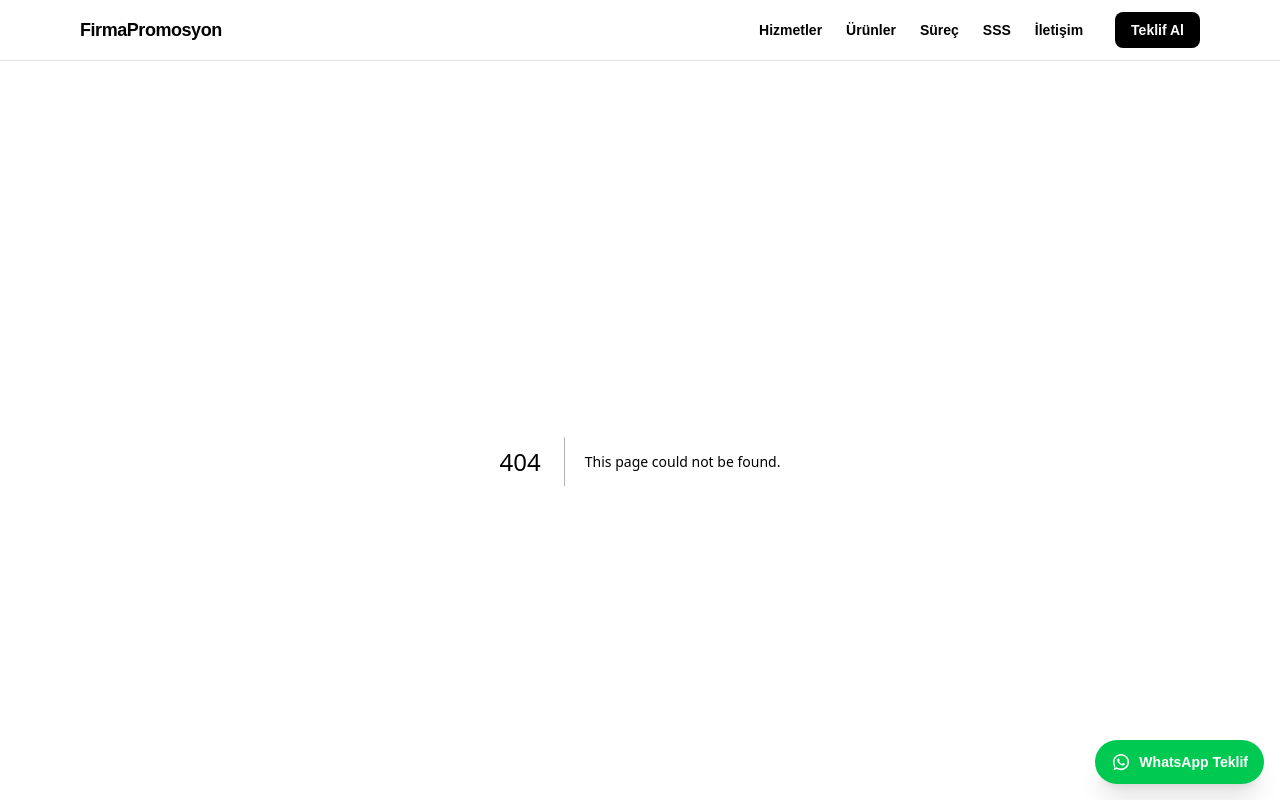
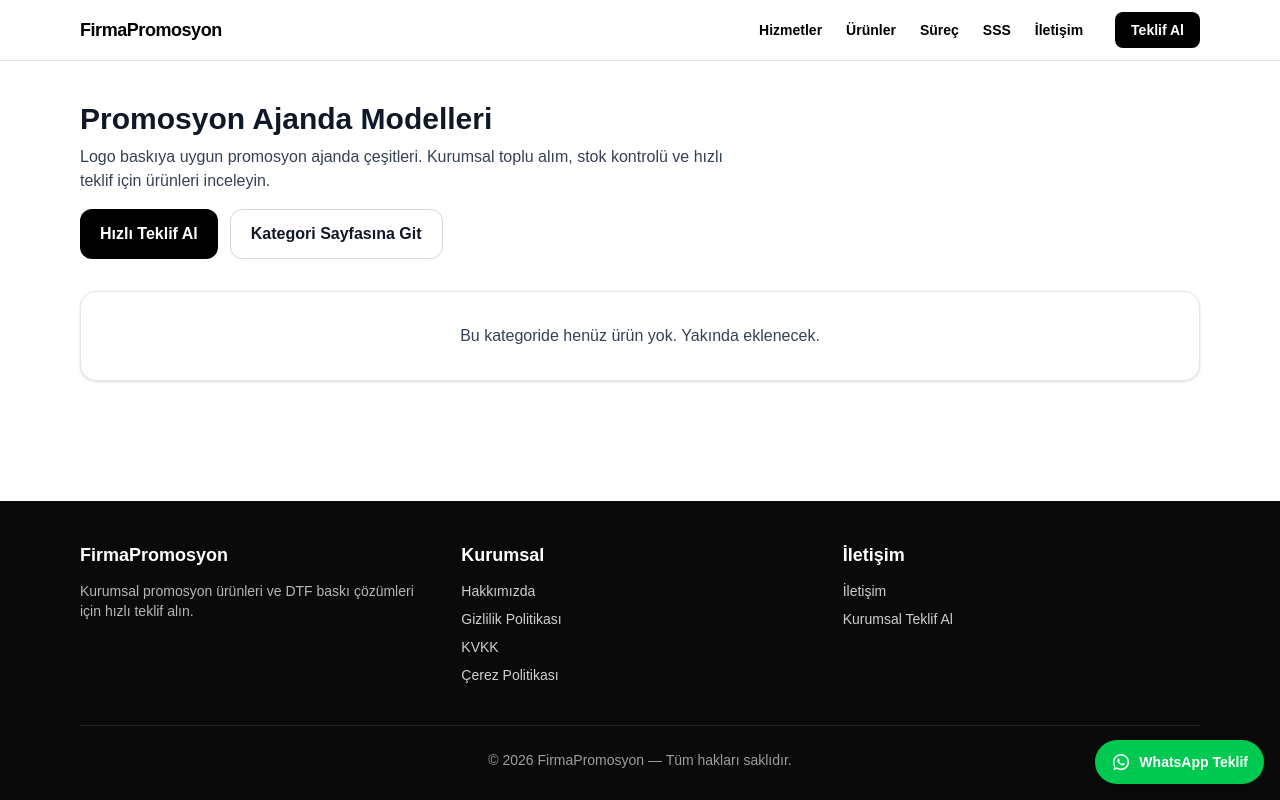
Before and after one commit to berkankocek1-dot/firmapromosyon, a Next.js app: page /promosyon-ajanda in a window 1280 px wide. Before the commit this address had no page. Shown: the top 800 px of the page. Built offline with nearby package versions, Linux system fonts and the light colour scheme.

Commit message:
Add promosyon-ajanda landing page

```diff
--- /dev/null
+++ b/app/promosyon-ajanda/page.tsx
@@ -0,0 +1,176 @@
+import Link from "next/link";
+import Image from "next/image";
+import type { Metadata } from "next";
+import { products } from "@/data/products";
+
+const SITE_URL = "https://www.firmapromosyon.com";
+
+function JsonLd({ data }: { data: Record<string, any> }) {
+  return (
+    <script
+      type="application/ld+json"
+      dangerouslySetInnerHTML={{ __html: JSON.stringify(data) }}
+    />
+  );
+}
+
+function normalizeTR(v: string) {
+  return v.trim().toLocaleLowerCase("tr-TR");
+}
+
+export const metadata: Metadata = {
+  title: "Promosyon Ajanda Modelleri | Logo Baskılı Kurumsal Ajanda",
+  description:
+    "Promosyon ajanda modelleri: logo baskılı kurumsal ajanda çeşitleri. Toplu sipariş, stok kontrolü ve hızlı teklif için inceleyin.",
+  alternates: { canonical: `${SITE_URL}/promosyon-ajanda` },
+  robots: {
+    index: true,
+    follow: true,
+    googleBot: {
+      index: true,
+      follow: true,
+      "max-image-preview": "large",
+      "max-snippet": -1,
+      "max-video-preview": -1,
+    },
+  },
+  openGraph: {
+    title: "Promosyon Ajanda Modelleri | FirmaPromosyon",
+    description:
+      "Logo baskılı promosyon ajanda çeşitleri. Kurumsal toplu alım ve hızlı teklif.",
+    url: `${SITE_URL}/promosyon-ajanda`,
+    siteName: "FirmaPromosyon",
+    locale: "tr_TR",
+    type: "website",
+    images: [
+      {
+        url: `${SITE_URL}/og.jpg`,
+        width: 1200,
+        height: 630,
+        alt: "Promosyon Ajanda",
+      },
+    ],
+  },
+  twitter: {
+    card: "summary_large_image",
+    title: "Promosyon Ajanda Modelleri | FirmaPromosyon",
+    description:
+      "Logo baskılı promosyon ajanda çeşitleri. Kurumsal toplu alım ve hızlı teklif.",
+    images: [`${SITE_URL}/og.jpg`],
+  },
+};
+
+export default function PromosyonAjandaPage() {
+  const categoryName = "Ajanda";
+
+  const filtered = products.filter(
+    (p) => normalizeTR(p.category) === normalizeTR(categoryName)
+  );
+
+  const pageUrl = `${SITE_URL}/promosyon-ajanda`;
+
+  const itemListElement = filtered.map((p, idx) => ({
+    "@type": "ListItem",
+    position: idx + 1,
+    url: `${SITE_URL}/urunler/${p.slug}`,
+    name: p.title,
+  }));
+
+  return (
+    <main className="mx-auto max-w-6xl px-4 py-10">
+      <JsonLd
+        data={{
+          "@context": "https://schema.org",
+          "@type": "BreadcrumbList",
+          itemListElement: [
+            { "@type": "ListItem", position: 1, name: "Ana Sayfa", item: `${SITE_URL}/` },
+            { "@type": "ListItem", position: 2, name: "Ürünler", item: `${SITE_URL}/urunler` },
+            { "@type": "ListItem", position: 3, name: "Promosyon Ajanda", item: pageUrl },
+          ],
+        }}
+      />
+
+      <JsonLd
+        data={{
+          "@context": "https://schema.org",
+          "@type": "CollectionPage",
+          name: "Promosyon Ajanda",
+          url: pageUrl,
+          description:
+            "Logo baskılı promosyon ajanda modelleri. Kurumsal toplu alım ve hızlı teklif.",
+          mainEntity: {
+            "@type": "ItemList",
+            numberOfItems: filtered.length,
+            itemListElement,
+          },
+        }}
+      />
+
+      <div className="mb-8">
+        <h1 className="text-3xl font-extrabold text-gray-900">
+          Promosyon Ajanda Modelleri
+        </h1>
+        <p className="mt-2 max-w-2xl text-gray-700">
+          Logo baskıya uygun promosyon ajanda çeşitleri. Kurumsal toplu alım,
+          stok kontrolü ve hızlı teklif için ürünleri inceleyin.
+        </p>
+
+        <div className="mt-4 flex flex-wrap gap-3">
+          <Link
+            href="/teklif"
+            className="inline-flex items-center justify-center rounded-xl bg-black px-5 py-3 font-semibold text-white hover:opacity-90"
+          >
+            Hızlı Teklif Al
+          </Link>
+
+          <Link
+            href="/kategori/ajanda"
+            className="inline-flex items-center justify-center rounded-xl border border-gray-300 px-5 py-3 font-semibold text-gray-900 hover:bg-gray-50"
+          >
+            Kategori Sayfasına Git
+          </Link>
+        </div>
+      </div>
+
+      <div className="grid grid-cols-1 gap-6 sm:grid-cols-2 lg:grid-cols-3">
+        {filtered.map((p) => (
+          <Link
+            key={p.id}
+            href={`/urunler/${p.slug}`}
+            className="rounded-2xl border border-gray-200 bg-white p-4 shadow-sm transition hover:shadow-md"
+          >
+            <div className="relative aspect-square w-full overflow-hidden rounded-xl bg-gray-50">
+              <Image
+                src={p.image}
+                alt={p.title}
+                fill
+                className="object-contain p-4"
+                sizes="(max-width: 768px) 100vw, 33vw"
+              />
+            </div>
+
+            <div className="mt-4">
+              <div className="text-xs font-semibold text-gray-600">{p.category}</div>
+              <h2 className="mt-1 text-lg font-bold text-gray-900">{p.title}</h2>
+              <p className="mt-2 line-clamp-3 text-sm text-gray-700">
+                {p.shortDesc}
+              </p>
+
+              <div className="mt-4 inline-flex rounded-full bg-black px-4 py-2 text-xs font-semibold text-white">
+                Hızlı Teklif
+              </div>
+            </div>
+          </Link>
+        ))}
+      </div>
+
+      {filtered.length === 0 && (
+        <div className="rounded-2xl border border-gray-200 bg-white p-8 text-center shadow-sm">
+          <p className="text-gray-700">
+            Bu kategoride henüz ürün yok. Yakında eklenecek.
+          </p>
+        </div>
+      )}
+    </main>
+  );
+}
```
